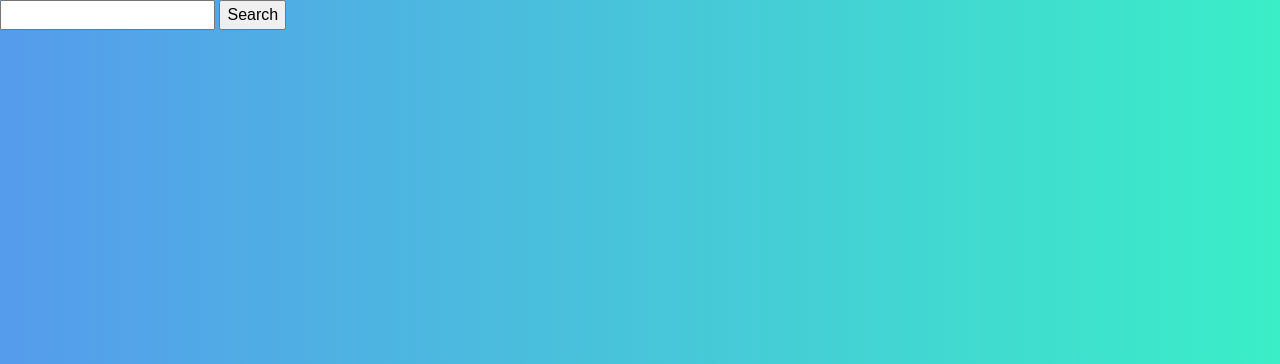
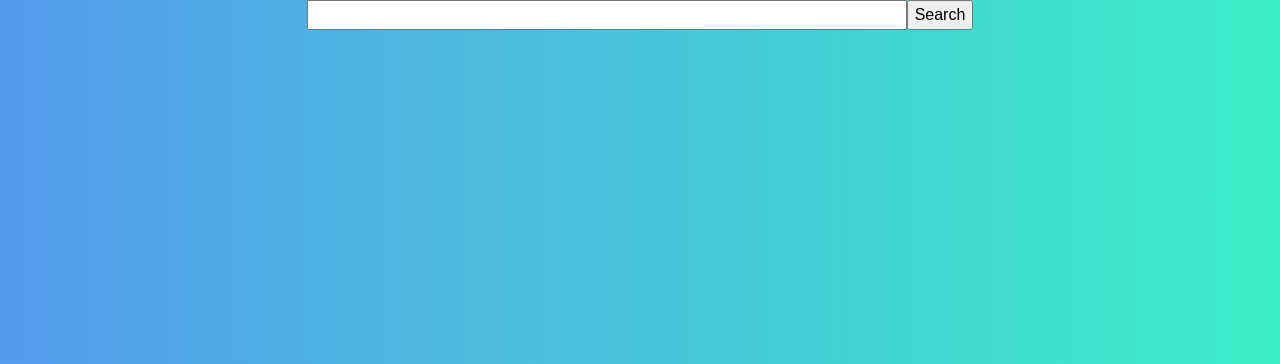
Before and after one commit to mvlcak/XapiProject, a Django app: page /persons in a window 1280 px wide. Shown: the part 56-420 px from the top of the page. Run offline with Django 3.2, Linux system fonts and the light colour scheme; the visitor is signed in with stand-in values (Sample User, id 1); data that the repository does not hold is empty; some libraries are stand-ins or nearby versions.

Commit message:
added classes because of search form

```diff
--- a/project/app/static/app/style.css
+++ b/project/app/static/app/style.css
@@ -6,6 +6,36 @@ html {
     height: 100%;
     background: linear-gradient(to right, hsl(212, 80%, 63%), rgb(58, 238, 199));
     font-family: sans-serif;
+}
+form.form-search {
+    margin-top: auto;
+    margin-bottom: auto;
+    display: table;
+    justify-content: center;
+}
+.form-search {
+    margin-left: auto;
+    margin-right: auto;
+    margin-top: auto;
+    display: table;
+    justify-content: center;
+}
+div.form-search {
+    display: table-row;
+}
+
+label, input {
+    display: table-cell;
+    margin-bottom: 10px;
+}
+.text{
+    min-width: 600px;
+}
+.count{
+    margin-top: auto;
+    margin-bottom: auto;
+    position: relative;
+    font-size: 100px;
 }
 .item{
     background: linear-gradient(to right, hsl(0, 0%, 100%), rgb(173, 173, 173));
```
